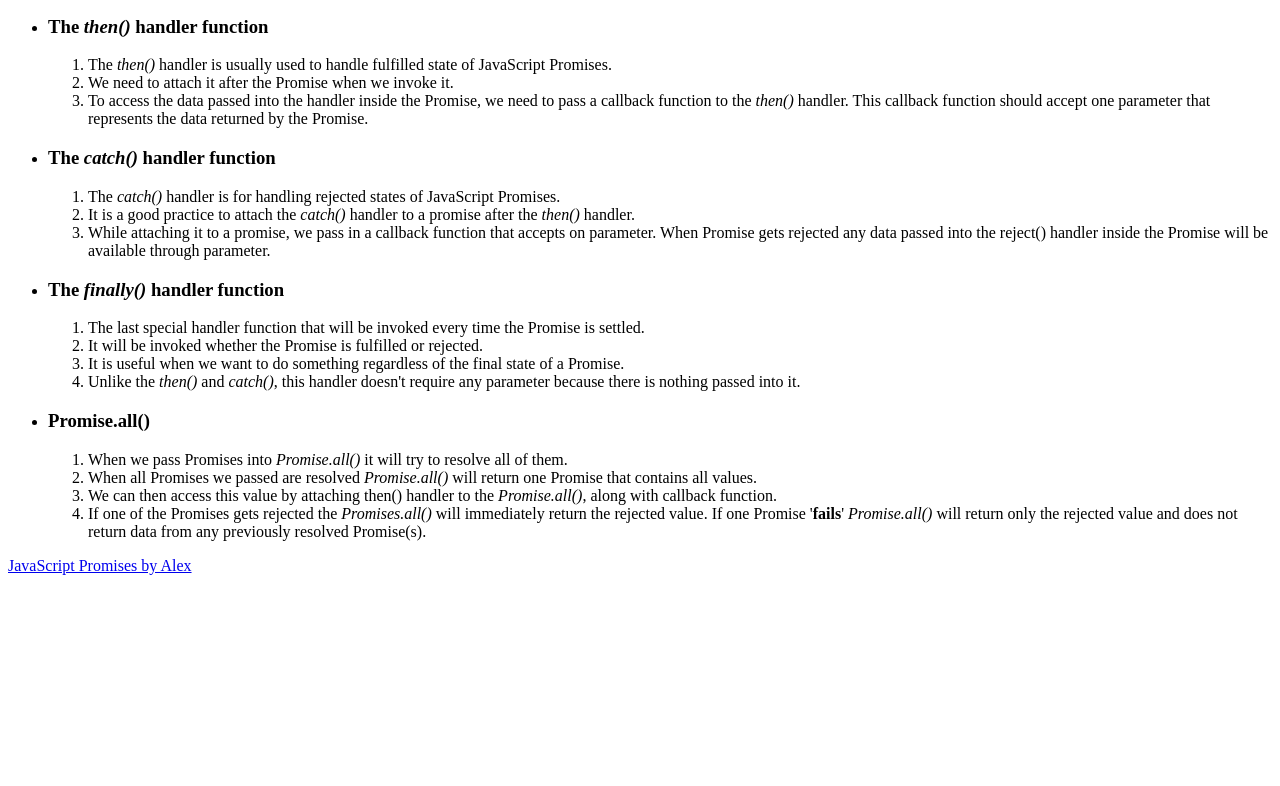
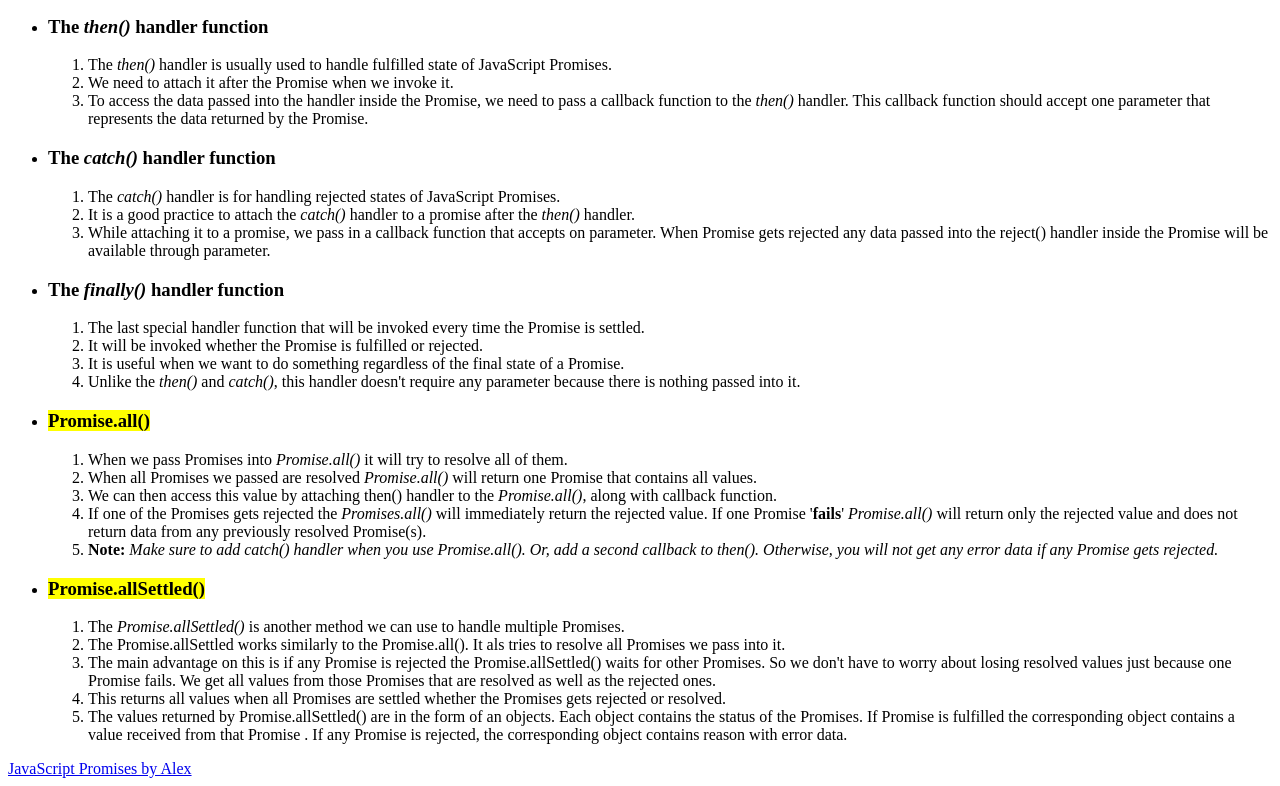
Before and after one commit to yugmani/promise-all-alex, a website: page index.html in a window 1280 px wide. Shown: the part 499-1285 px from the top of the page. Before the commit the page ends 1082 px from the top, so only its background shows below. Drawn offline with Linux system fonts and the light colour scheme.

Commit message:
The example of promise.allSettled()

```diff
--- a/index.html
+++ b/index.html
@@ -128,7 +128,7 @@
         </ol>
       </li>
       <li>
-        <h3>Promise.all()</h3>
+        <h3><mark>Promise.all()</mark></h3>
         <ol>
           <li>
             When we pass Promises into <em>Promise.all()</em> it will try to
@@ -149,6 +149,45 @@
             return only the rejected value and does not return data from any
             previously resolved Promise(s).
           </li>
+          <li>
+            <strong>Note:</strong>
+            <em
+              >Make sure to add catch() handler when you use Promise.all(). Or,
+              add a second callback to then(). Otherwise, you will not get any
+              error data if any Promise gets rejected.</em
+            >
+          </li>
+        </ol>
+      </li>
+      <li>
+        <h3><mark>Promise.allSettled()</mark></h3>
+        <ol>
+          <li>
+            The <em>Promise.allSettled()</em> is another method we can use to
+            handle multiple Promises.
+          </li>
+          <li>
+            The Promise.allSettled works similarly to the Promise.all(). It als
+            tries to resolve all Promises we pass into it.
+          </li>
+          <li>
+            The main advantage on this is if any Promise is rejected the
+            Promise.allSettled() waits for other Promises. So we don't have to
+            worry about losing resolved values just because one Promise fails.
+            We get all values from those Promises that are resolved as well as
+            the rejected ones.
+          </li>
+          <li>
+            This returns all values when all Promises are settled whether the
+            Promises gets rejected or resolved.
+          </li>
+          <li>
+            The values returned by Promise.allSettled() are in the form of an
+            objects. Each object contains the status of the Promises. If Promise
+            is fulfilled the corresponding object contains a value received from
+            that Promise . If any Promise is rejected, the corresponding object
+            contains reason with error data.
+          </li>
         </ol>
       </li>
     </ul>
```
Also changed, not shown: index.js (+25 -0 lines).
